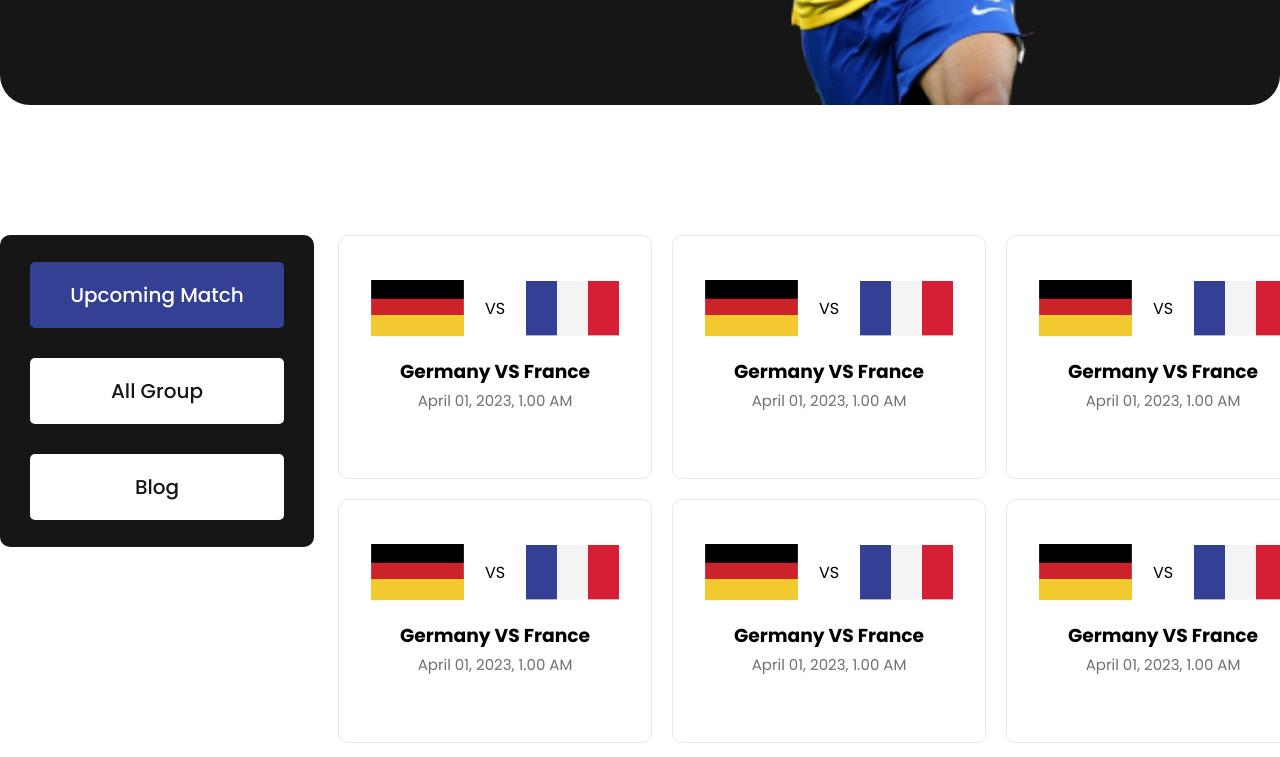
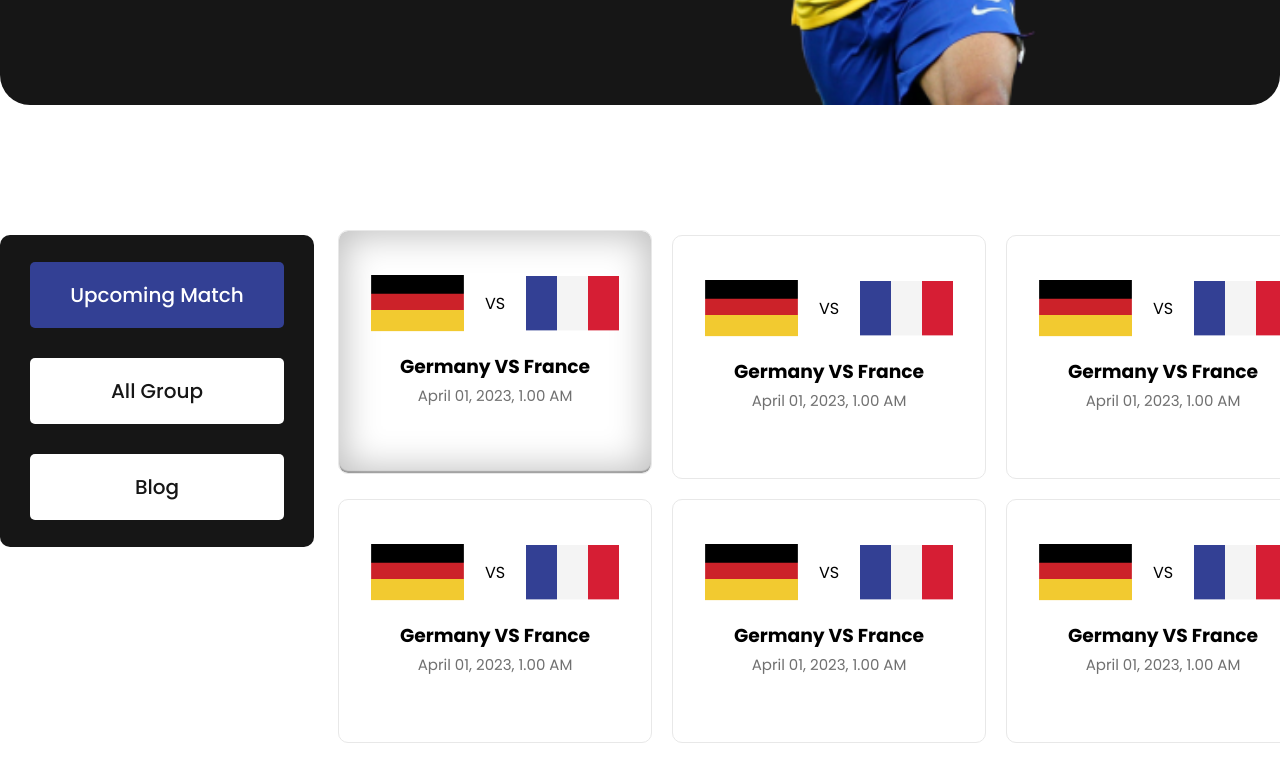
Before and after one commit to emon-hossain7/world-cup, a plain HTML site: page match.html in a window 1280 px wide. In both pictures the pointer is over the element 495 px from the left and 950 px from the top of the page. Shown: the part 593-1350 px from the top of the page. Drawn offline with Linux system fonts and the light colour scheme.

Commit message:
single service hove effect added

```diff
--- a/assets/css/style.css
+++ b/assets/css/style.css
@@ -157,6 +157,12 @@ a.btn-primary.active:hover {
     height: 362px;
     border: 1px solid #E8E8E8;
     border-radius: 10px;
+    transition: .3s;
+}
+
+.single-service:hover {
+    transform: translateY(-5px);
+    box-shadow: 0px 10px 20px 2px rgb(0 0 0 / 9%);
 }
 
 .service-content {
@@ -261,6 +267,13 @@ a.btn-primary.active:hover {
     flex-direction: column;
     justify-content: center;
     cursor: pointer;
+    transition: .3s;
+}
+
+.single-service.flag:hover {
+    box-shadow: inset 0 0 35px 5px rgb(0 0 0 / 25%),
+        inset 0 2px 1px 1px rgb(255 255 255 / 90%),
+        inset 0 -2px 1px 0 rgb(0 0 0 / 25%);
 }
 
 .service-flag {
--- a/match.html
+++ b/match.html
@@ -12,7 +12,7 @@
         .hero-area .hero-content {
             position: relative;
             animation-name: heroContent;
-            animation-duration: 5s;
+            animation-duration: 5s ease-in-out 4s;
             animation-iteration-count: infinite;
         }
 
@@ -36,7 +36,7 @@
         .hero-area:hover .hero-img {
             position: relative;
             animation-name: heroImg;
-            animation-duration: 5s;
+            animation-duration: 5s ease-in-out 3s;
             animation-iteration-count: 2;
         }
 
```
